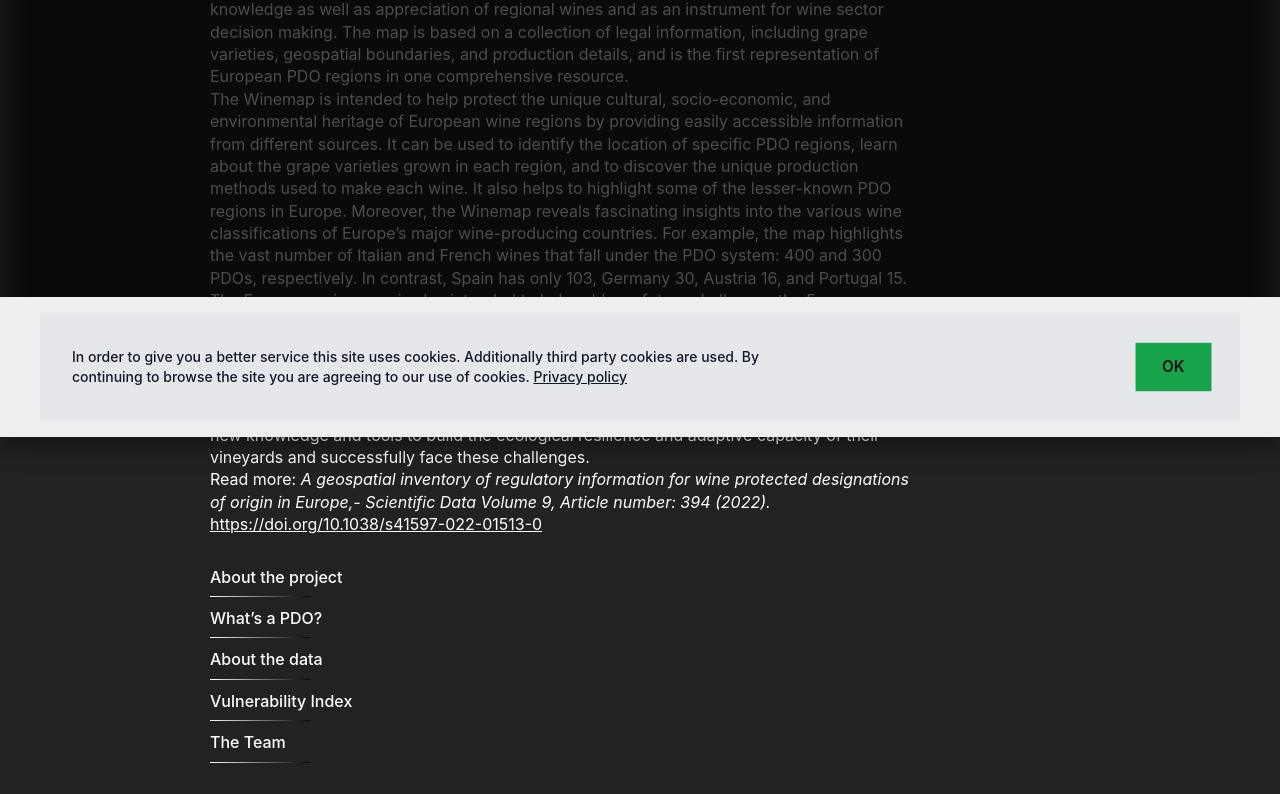
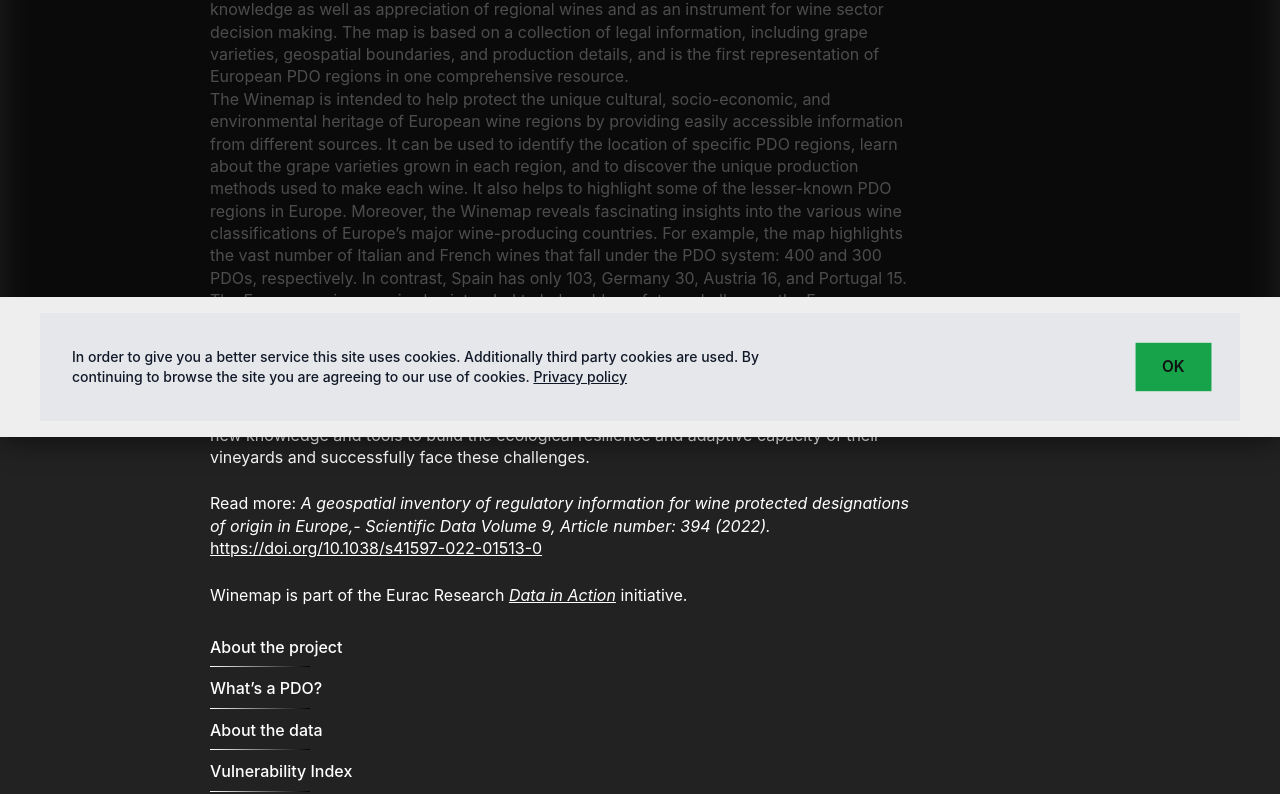
Before and after one commit to Eurac-Research/winemap, a Next.js app: page /about in a window 1280 px wide. Shown: the part 363-1157 px from the top of the page. Built offline with nearby package versions, Linux system fonts and the light colour scheme.

Commit message:
Update page.tsx

```diff
--- a/src/app/about/page.tsx
+++ b/src/app/about/page.tsx
@@ -71,7 +71,7 @@ export default function About() {
         vineyards and successfully face these challenges.
       </p>
 
-      <p>
+      <p className="mt-6">
         Read more:{" "}
         <i>
           A geospatial inventory of regulatory information for wine protected
@@ -87,6 +87,19 @@ export default function About() {
           https://doi.org/10.1038/s41597-022-01513-0
         </a>
       </p>
+
+      <p className="mt-6">
+        Winemap is part of the Eurac Research{" "}
+        <a
+          href="https://www.eurac.edu/en/data-in-action"
+          target="_blank"
+          rel="noreferrer"
+          className="underline"
+        >
+          <i>Data in Action</i>
+        </a>{" "}
+        initiative.
+      </p>
       <Textnavigation />
     </main>
   );
```
